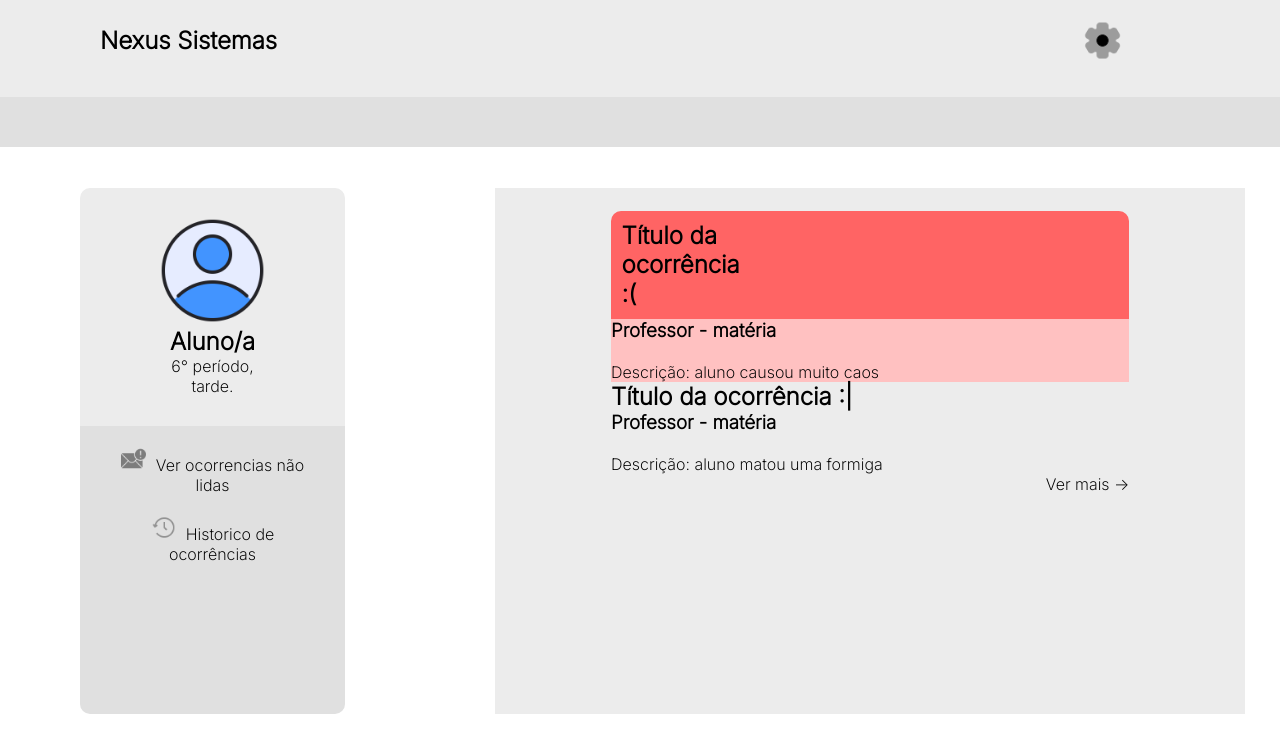
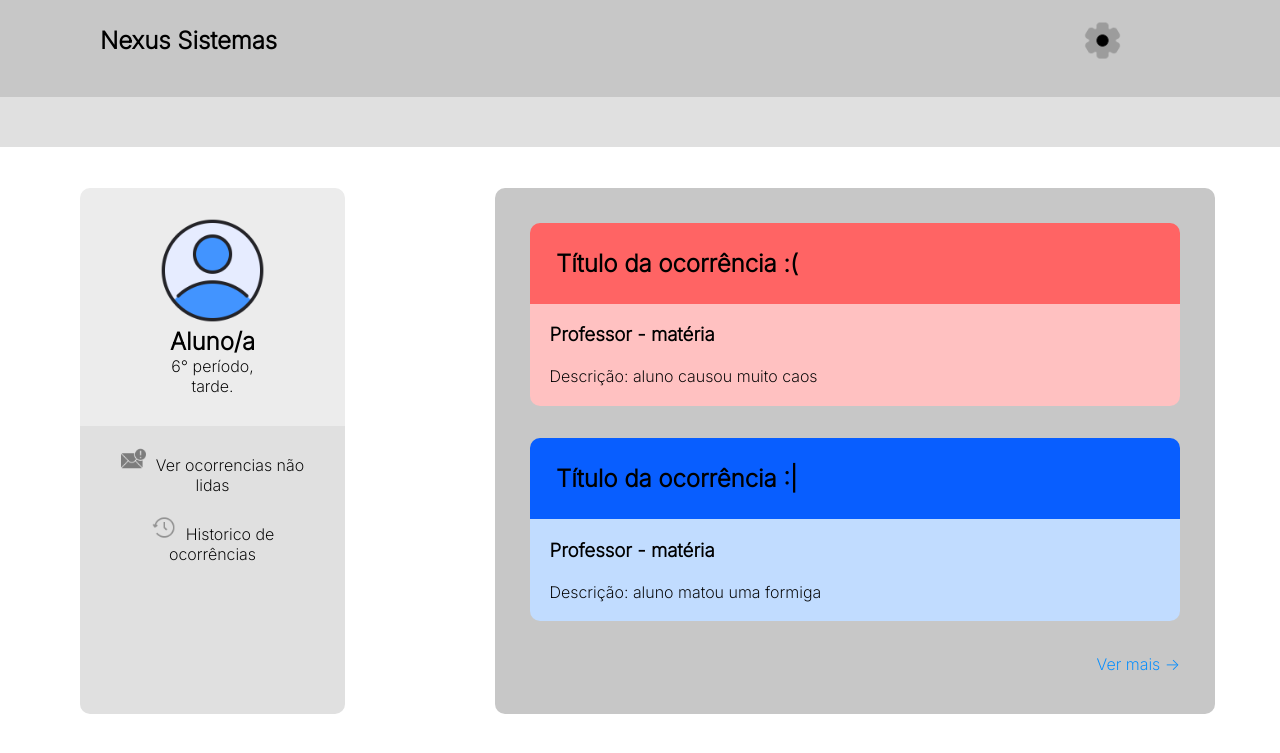
Before and after one commit to kaduu21/Nexus-Sistemas, a PHP site: page /alunopage.html in a window 1280 px wide. Shown: the top 753 px of the page. Run offline with PHP 8.4, Linux system fonts and the light colour scheme.

Commit message:
mais classes para o nexuscss.css
muitas classes novas para acompanhar o dessenvolvimento das paginas

```diff
--- a/Nexus System (NS)/style/nexuscss.css
+++ b/Nexus System (NS)/style/nexuscss.css
@@ -76,24 +76,85 @@
     justify-content: space-evenly;
 }
 
+.config-layout{
+    display: flex;
+    justify-content: none;
+}
+
+.img-gw{
+    width: 100px;
+}
+
+.side-bar{
+    background-color: rgb(199, 199, 199);
+    display: flex;
+    flex-direction: column;
+    margin-right: 1%;
+    padding: 10px;
+    font-size: 20px;
+    padding-bottom: 28%;
+}
+
+.sidebar-item{
+    padding: 10px;
+    border-radius: 15px;
+    transition: 0.5s;
+}
+
+.sidebar-item:hover{
+    background-color: rgb(255, 193, 112);
+    font-size: 22px;
+}
+
+.conta{
+    background-color: rgb(199, 199, 199);
+    padding: 10px;
+    display: flex;
+}
+
 .background-system{
-    background-color: rgb(236, 236, 236);
+    background-color: rgb(199, 199, 199);
+}
+
+.larg-ocor{
+    padding-right: 650px;
 }
 
 .titulo-danger{
     background-color: rgb(255, 100, 100);
     border-top-left-radius: 10px;
     border-top-right-radius: 10px;
-    padding: 2%;
-    padding-right: 400px;
+    padding: 4%;
 }
 
 .ocorrencia-danger{
     background-color: rgb(255, 193, 193);
+    padding: 3%;
+    border-bottom-right-radius: 10px;
+    border-bottom-left-radius: 10px;
+}
+
+.titulo-safe{
+    background-color: rgb(8, 94, 255);
+    border-top-left-radius: 10px;
+    border-top-right-radius: 10px;
+    padding: 4%;
+
+}
+
+.ocorrencia-safe{
+    background-color: rgb(193, 220, 255);
+    padding: 3%;
+    border-bottom-right-radius: 10px;
+    border-bottom-left-radius: 10px;
 }
 
 .text-center{
     text-align: center;
+}
+
+.mb-5p{
+    margin-bottom: 5%;
 }
 
 .mb-3{
@@ -120,11 +181,15 @@
     margin-top: 10px;
 }
 
+.mt-5p{
+    margin-top: 5%;
+}
+
 .local-ocorrencia{
-    padding-left: 10%;
-    padding-right: 10%;
-    padding-top: 2%;
-
+    padding-left: 3%;
+    padding-right: 3%;
+    padding-top: 3%;
+    border-radius: 10px;
 }
 
 .img-nav{
@@ -230,7 +295,13 @@
 
 .normal-link{
     text-decoration:underline;
-    color: blue;
+    color: rgb(0, 140, 255);
+    justify-self: flex-end;
+}
+
+.link-noline{
+    text-decoration:none;
+    color: rgb(0, 140, 255);
     justify-self: flex-end;
 }
 
```
